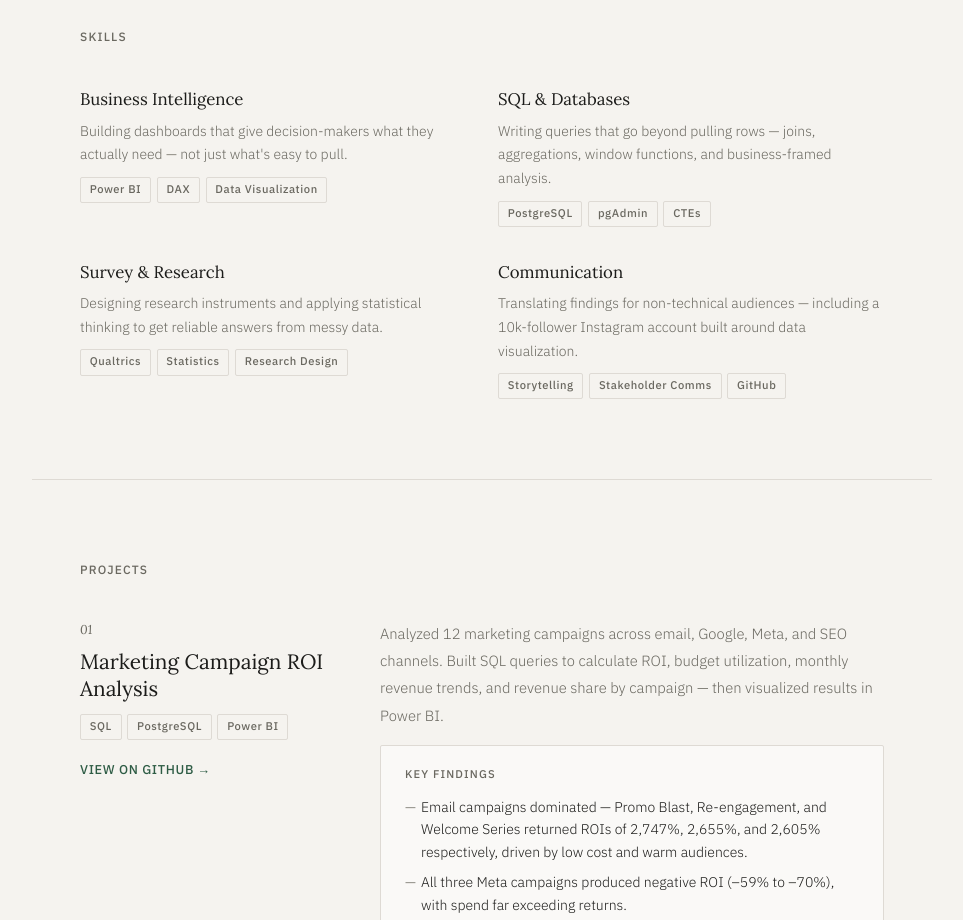
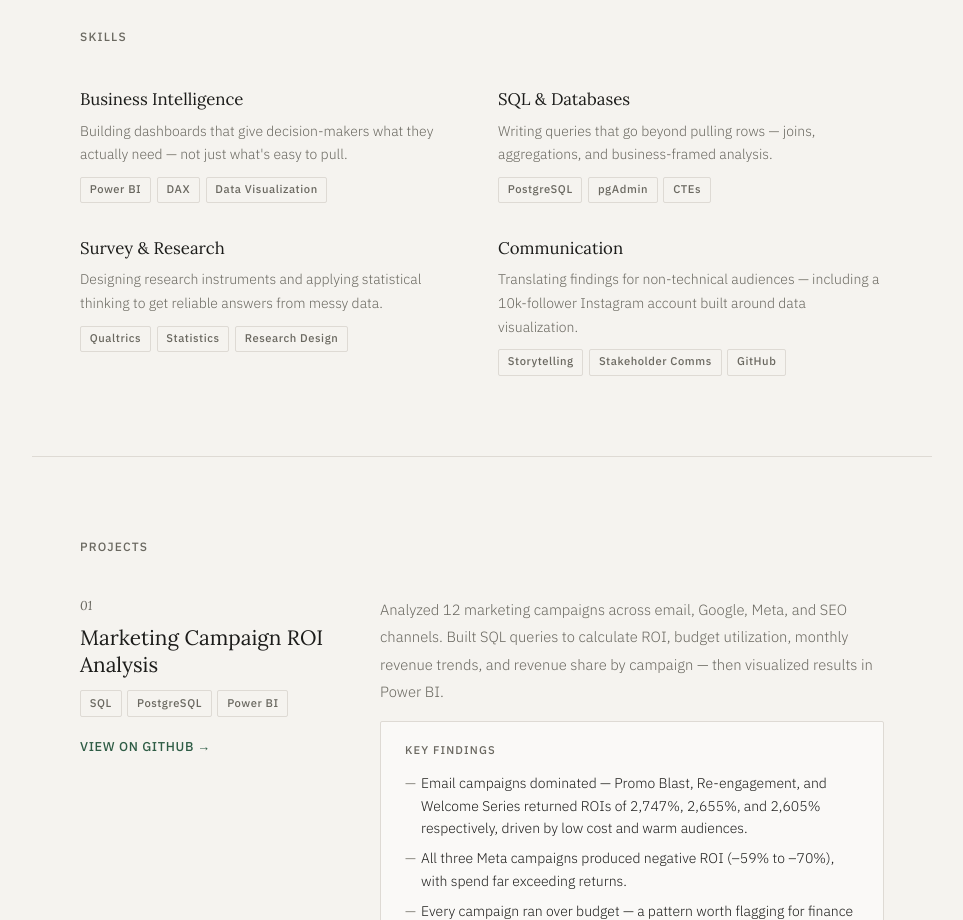
Before and after one commit to jeppyd/github.io, a plain HTML site: page index.html in a window 1280 px wide. Shown: the part 1440-2360 px from the top of the page, without its empty margins (158-1121 px from the left). Drawn offline with Linux system fonts and the light colour scheme.

Commit message:
Remove window functions mention from SQL description

```diff
--- a/index.html
+++ b/index.html
@@ -451,7 +451,7 @@
       </div>
       <div class="skill-item">
         <h3>SQL & Databases</h3>
-        <p>Writing queries that go beyond pulling rows — joins, aggregations, window functions, and business-framed analysis.</p>
+        <p>Writing queries that go beyond pulling rows — joins, aggregations, and business-framed analysis.</p>
         <div class="tags">
           <span class="tag">PostgreSQL</span>
           <span class="tag">pgAdmin</span>
```
